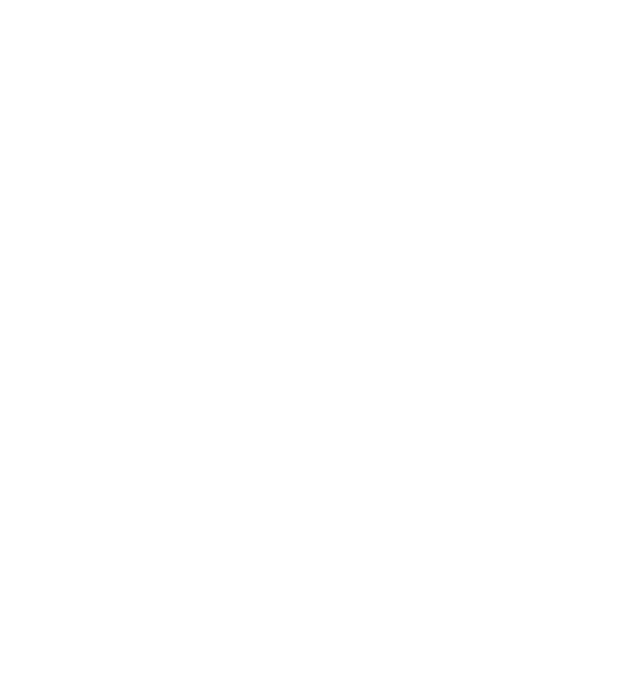
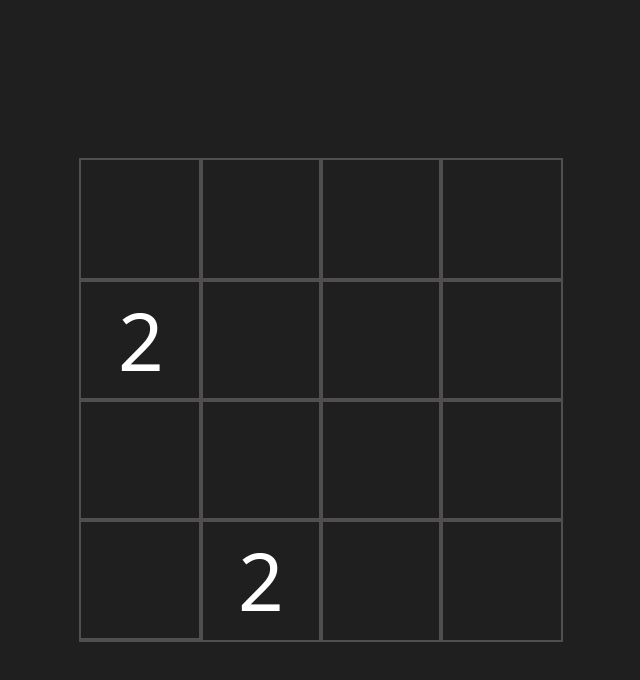
Before and after one commit to Qualiaz/traveler-2048, a website built with Vite: page index.html in a window 1280 px wide. Shown: the whole page, without its empty margins (319-959 px from the left). Built offline with nearby package versions, Linux system fonts and the light colour scheme.

Commit message:
- add basic layout & bug fix
- fixed bug where blocks were not merging if there was empty cells between them

```diff
--- a/index.html
+++ b/index.html
@@ -7,7 +7,27 @@
     <title>Vite + TS</title>
   </head>
   <body>
-    <div id="app"></div>
+    <div id="app">
+      <div class="board">
+        <div class="board__cell" id="cell-1"></div>
+        <div class="board__cell" id="cell-2"></div>
+        <div class="board__cell" id="cell-3"></div>
+        <div class="board__cell" id="cell-4"></div>
+        <div class="board__cell" id="cell-5"></div>
+        <div class="board__cell" id="cell-6"></div>
+        <div class="board__cell" id="cell-7"></div>
+        <div class="board__cell" id="cell-8"></div>
+        <div class="board__cell" id="cell-9"></div>
+        <div class="board__cell" id="cell-10"></div>
+        <div class="board__cell" id="cell-11"></div>
+        <div class="board__cell" id="cell-12"></div>
+        <div class="board__cell" id="cell-13"></div>
+        <div class="board__cell" id="cell-14"></div>
+        <div class="board__cell" id="cell-15"></div>
+        <div class="board__cell" id="cell-16"></div>
+        <div class="board__cell" id="cell-17"></div>
+      </div>
+    </div>
     <script type="module" src="/src/main.ts"></script>
   </body>
 </html>
--- a/package.json
+++ b/package.json
@@ -19,6 +19,7 @@
     "eslint-plugin-prettier": "^4.2.1",
     "nodemon": "^2.0.22",
     "postcss": "^8.4.23",
+    "sass": "^1.62.1",
     "tailwindcss": "^3.3.2",
     "typescript": "^5.0.2",
     "vite": "^4.3.2"
--- /dev/null
+++ b/src/Board.scss
@@ -0,0 +1,28 @@
+html,
+body,
+#app,
+.board {
+  width: 100%;
+  height: 100%;
+  background-color: rgb(31, 31, 31);
+  font-size: 62.5%;
+}
+
+.board {
+  display: grid;
+  grid-template-columns: repeat(4, 120px);
+  grid-template-rows: repeat(4, 120px);
+  justify-content: center;
+  align-content: center;
+
+  &__cell {
+    text-align: center;
+    outline: 2px solid rgb(80, 78, 78);
+    color: rgb(255, 255, 255);
+    font-size: 8rem;
+    img {
+      height: 100%;
+      width: 100%;
+    }
+  }
+}
--- a/src/Board.ts
+++ b/src/Board.ts
@@ -5,6 +5,10 @@ import {
   Direction,
   BlockItem
 } from './interfaces.ts'
+import './Board.scss'
+
+import imgJoker from './assets/joker-it.png'
+import imgGenius from './assets/genius-plato.jpg'
 
 export default class Board implements IBoard {
   board: BlockItem[][]
@@ -40,7 +44,7 @@ export default class Board implements IBoard {
     this.spanNumber()
 
     this.updateBoardHistory({ board: this.board, key: null })
-    console.log(this.board)
+    this.updateDisplay()
     return this
   }
 
@@ -100,8 +104,11 @@ export default class Board implements IBoard {
         this.spanNumber()
       }
     }
+
+    // console.log('HOW MANY TIMES')
     this.updateBoardHistory({ board: this.board, key: Direction.Up })
     console.log(this.board)
+    this.updateDisplay()
 
     return this
   }
@@ -116,6 +123,7 @@ export default class Board implements IBoard {
   }
 
   revertBoard(steps: number): IBoard {
+    console.log(steps)
     return this
   }
 
@@ -252,6 +260,7 @@ export default class Board implements IBoard {
         ) {
           const prevColIndex = colIndex - 1
           if (prevColIndex >= 0) {
+            this.moveBlock(direction)
             this.mergeBlocks(rowIndex, colIndex, prevColIndex, true)
             this.moveBlock(direction)
           }
@@ -268,6 +277,7 @@ export default class Board implements IBoard {
         ) {
           const nextColIndex = colIndex + 1
           if (nextColIndex < this.board[rowIndex].length) {
+            this.moveBlock(direction)
             this.mergeBlocks(rowIndex, colIndex, nextColIndex, true)
             this.moveBlock(direction)
           }
@@ -284,6 +294,7 @@ export default class Board implements IBoard {
         ) {
           const prevRowIndex = rowIndex - 1
           if (prevRowIndex >= 0) {
+            this.moveBlock(direction)
             this.mergeBlocks(rowIndex, colIndex, prevRowIndex, false)
             this.moveBlock(direction)
           }
@@ -296,6 +307,7 @@ export default class Board implements IBoard {
         for (let rowIndex = 0; rowIndex < this.board.length; rowIndex += 1) {
           const nextRowIndex = rowIndex + 1
           if (nextRowIndex < this.board.length) {
+            this.moveBlock(direction)
             this.mergeBlocks(rowIndex, colIndex, nextRowIndex, false)
             this.moveBlock(direction)
           }
@@ -342,14 +354,40 @@ export default class Board implements IBoard {
   }
 
   updateDisplay(): IBoard {
+    for (let row = 0; row < 4; row += 1) {
+      for (let col = 0; col < 4; col += 1) {
+        const cell = document.getElementById(
+          `cell-${row * 4 + col + 1}`
+        ) as HTMLElement
+        cell.innerText = ''
+        if (this.board[row][col] === 0) continue
+
+        if (this.board[row][col] === 'joker') {
+          const jokerImg = document.createElement('img')
+          jokerImg.src = imgJoker
+          cell.appendChild(jokerImg)
+          continue
+        }
+        if (this.board[row][col] === 'genius') {
+          const geniusImg = document.createElement('img')
+          geniusImg.src = imgGenius
+          cell.appendChild(geniusImg)
+          continue
+        }
+        cell.innerText = this.board[row][col] as string
+      }
+    }
+
     return this
   }
 
   animateMove(direction: Direction): IBoard {
+    console.log(direction)
     return this
   }
 
   animateSpanBlock(block: SpanBlock): IBoard {
+    console.log(block)
     return this
   }
 }
```
Also changed, not shown: src/images.d.ts (added, +9 -0 lines), .eslintrc.json, src/assets/joker-it.png (added), 2 other files.
